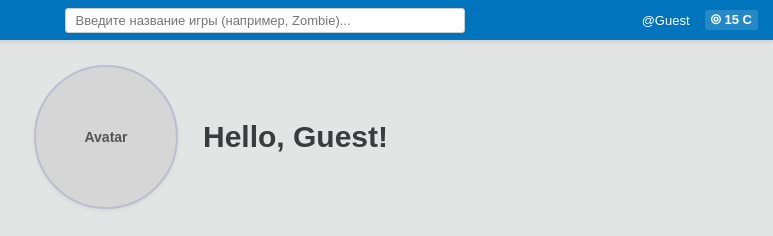
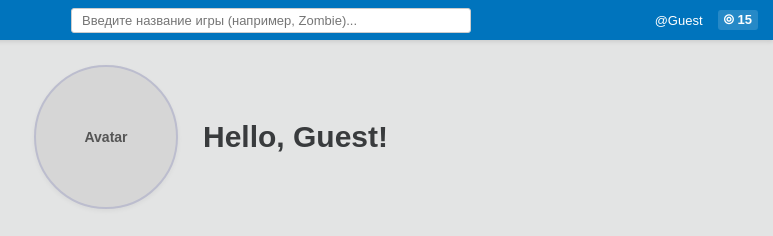
Before and after one commit to Kyex0/OldBlox, a plain HTML site: page home.html in a window 1280 px wide. Both pictures are taken after a click on the element "+ Get Coins". Shown: the top 236 px of the page, 507-1280 px from the left. Drawn offline with Linux system fonts and the light colour scheme.

Commit message:
home.html

```diff
--- a/home.html
+++ b/home.html
@@ -420,7 +420,7 @@
   document.getElementById('coins-trigger').addEventListener('click', function() {
     coins += 5;
     localStorage.setItem('poblox_coins', coins);
-    balanceEl.innerText = '⦾ ' + coins + ' C';
+    balanceEl.innerText = '⦾ ' + coins;
     balanceEl.classList.add('bump');
     setTimeout(() => balanceEl.classList.remove('bump'), 150);
   });
```
